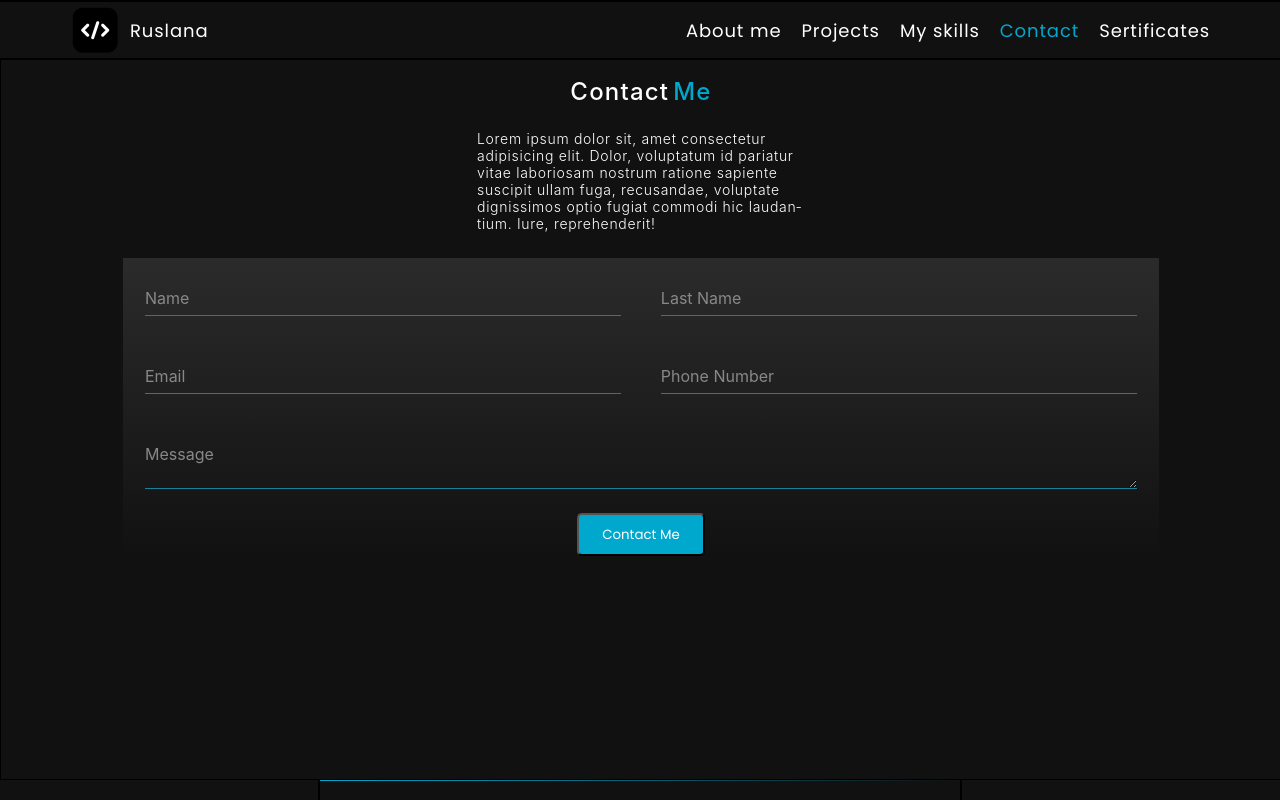
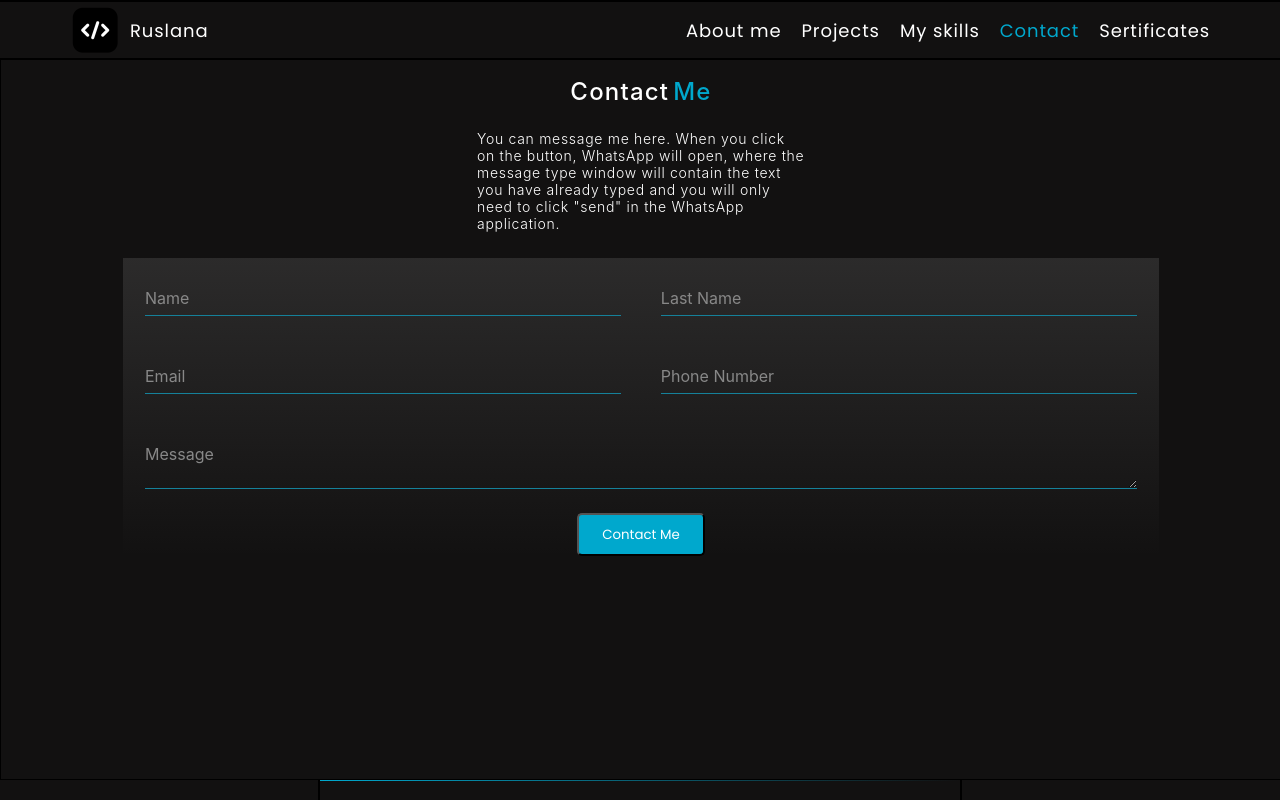
Before and after one commit to Ruwiseturtle/myportfolio, a React (Create React App) app: page / in a window 1280 px wide. Both pictures are taken after a click on the button "Contact Me". Built offline with nearby package versions, Linux system fonts and the light colour scheme.

Commit message:
text for skillPage and Contacts

```diff
--- a/src/pages/ContactPage/Contacts.jsx
+++ b/src/pages/ContactPage/Contacts.jsx
@@ -10,13 +10,13 @@ const ContactPage = () => {
         <p className="contact-text-blue">Me</p>
       </div>
       <p className="contact-text-contactMe">
-        Lorem ipsum dolor sit, amet consectetur adipisicing elit. Dolor,
-        voluptatum id pariatur vitae laboriosam nostrum ratione sapiente
-        suscipit ullam fuga, recusandae, voluptate dignissimos optio fugiat
-        commodi hic laudantium. Iure, reprehenderit!
+        You can message me here. When you click on the button, WhatsApp will
+        open, where the message type window will contain the text you have
+        already typed and you will only need to click "send" in the WhatsApp
+        application.
       </p>
       <div className="box-contact">
-        <ContactForm/>
+        <ContactForm />
       </div>
     </div>
   );
--- a/src/pages/SkillsPage/Skills.jsx
+++ b/src/pages/SkillsPage/Skills.jsx
@@ -21,10 +21,9 @@ const SkillsPage = () => {
         <p className="mySkills-text-blue">Skills</p>
       </div>
       <p className="mySkills-text-aboutSkills">
-        Lorem ipsum dolor sit, amet consectetur adipisicing elit. Dolor,
-        voluptatum id pariatur vitae laboriosam nostrum ratione sapiente
-        suscipit ullam fuga, recusandae, voluptate dignissimos optio fugiat
-        commodi hic laudantium. Iure, reprehenderit!
+        List of my skills. It will increase over time. If you need a developer
+        who has these skills, feel free to contact me. I will always be happy
+        for you!
       </p>
       <div className="box-skills">
         <ul className="list-skills">
```
Also changed, not shown: src/pages/SkillsPage/Skills.css (+1 -9 lines).
